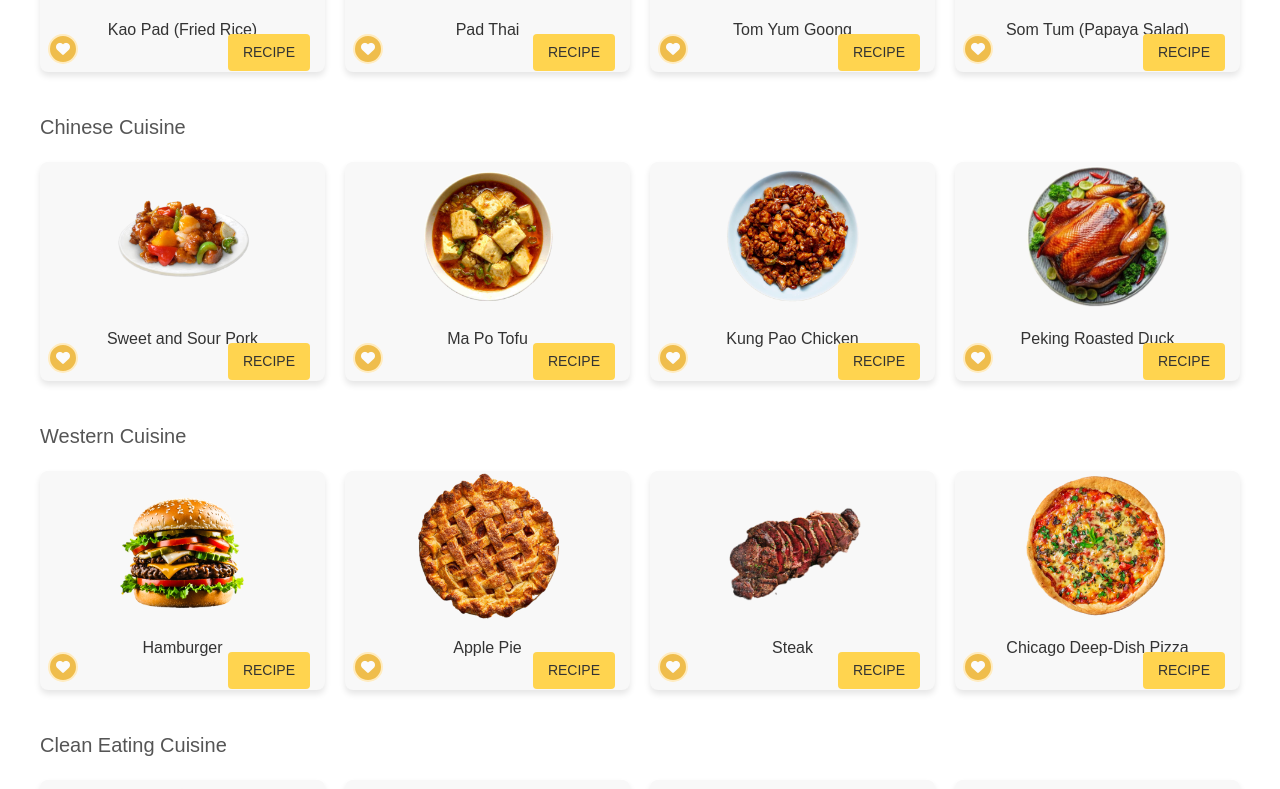
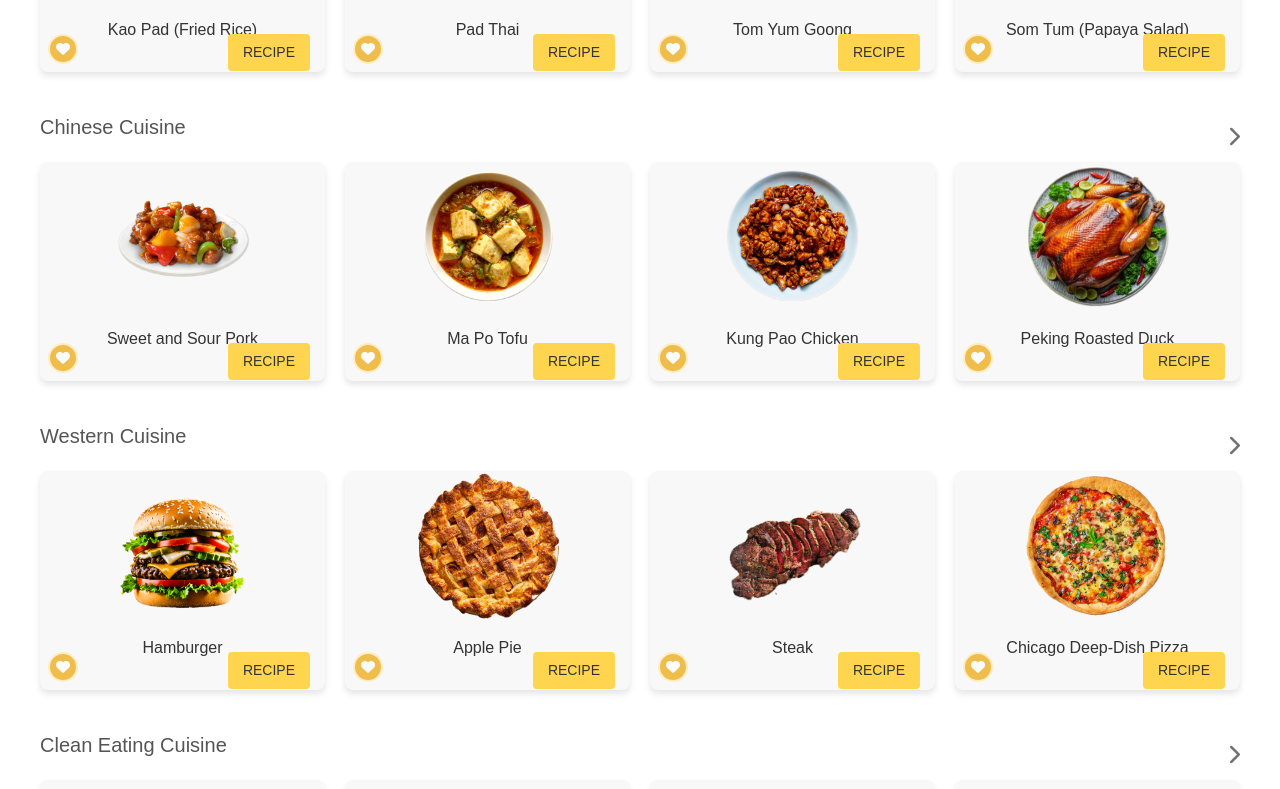
Before and after one commit to pskjksr/food, a Next.js app: page / in a window 1280 px wide. Shown: the part 1383-2172 px from the top of the page. Built offline with nearby package versions, Linux system fonts and the light colour scheme.

Commit message:
เเก้ไข homepage

```diff
--- a/app/homepage/page.jsx
+++ b/app/homepage/page.jsx
@@ -55,25 +55,30 @@ function page() {
 
 
       <section className="recipe-section">
-        <div className="recipe-category">
+       <div className="recipe-category" style={{ display: 'flex', alignItems: 'center', justifyContent: 'space-between' }}>
           <h2>Chinese Cuisine</h2>
+          <i className="fa-solid fa-chevron-right text-xl text-[#717171]"></i>
+       </div>
        <ChineseRecipes />
-        </div>
       </section>
 
       <section className="recipe-section">
-        <div className="recipe-category">
+       <div className="recipe-category" style={{ display: 'flex', alignItems: 'center', justifyContent: 'space-between' }}>
           <h2>Western Cuisine</h2>
+          <i className="fa-solid fa-chevron-right text-xl text-[#717171]"></i>
+       </div>
        <WesternRecipes />
-        </div>
       </section>
 
+
       <section className="recipe-section">
-        <div className="recipe-category">
+       <div className="recipe-category" style={{ display: 'flex', alignItems: 'center', justifyContent: 'space-between' }}>
          <h2>Clean Eating Cuisine</h2>
+         <i className="fa-solid fa-chevron-right text-xl text-[#717171]"></i>
+       </div>
        <CleanEatingRecipes />
-        </div>
       </section>
+
 
     </div>
   );
```
Lines whose indentation alone changed are shown as unchanged.
